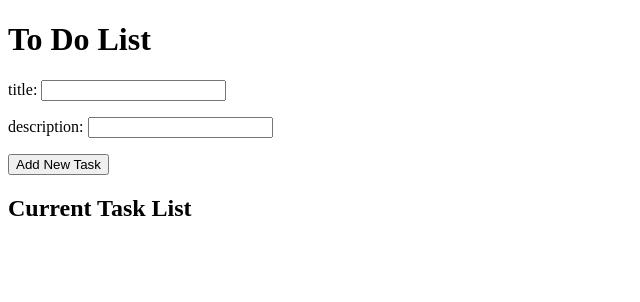
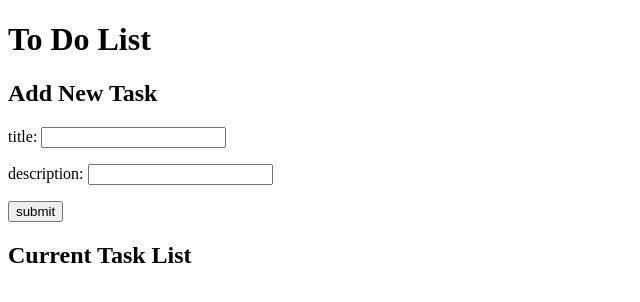
Before and after one commit to jiiiong/to-do-list, a React (Vite) app: page / in a window 1280 px wide. Shown: the top 302 px of the page, without its empty margins (0-640 px from the left). Built offline with nearby package versions, Linux system fonts and the light colour scheme.

Commit message:
improve the UI

```diff
--- a/src/to-do-list/dispalyItem.jsx
+++ b/src/to-do-list/dispalyItem.jsx
@@ -5,7 +5,9 @@ export default function DisplayItem({task, editing, onToggle, onDelete, onEdit,
     const titleRef = useRef(null);
     const descRef = useRef(null);
     return (
-      <div className="mb-4 flex justify-between align-middle">
+    <div>
+      <div className="h-[1px] bg-gray-700 mb-2"></div>
+      <div className="flex justify-between gap-3 mb-4">
         <div className="flex">
           <div className="mr-2">
             <Toggle
@@ -14,18 +16,19 @@ export default function DisplayItem({task, editing, onToggle, onDelete, onEdit,
               }}
             />
           </div>
-          <div className={task.finished ? "text-gray-600 line-through" : ""}>
-            <span className={editing ? "outline" : ''} contentEditable={editing} ref={titleRef}>{task.title}</span>
-            <p className={editing ? "outline " : ''} contentEditable={editing} ref={descRef}>{task.description}</p>
+          <div className={(task.finished ? "text-gray-600 line-through" : "")}>
+            <span className={(editing ? "outline outline-1 outline-offset-2" : '') + ' font-semibold inline-block mb-2'} contentEditable={editing} ref={titleRef}>{task.title}</span>
+            <div className={editing ? "outline outline-1 outline-offset-2" : ''} contentEditable={editing} ref={descRef}>{task.description}</div>
           </div>
         </div>
 
-        <div className="flex flex-col gap-1">
+        <div className="flex flex-col justify-items-start gap-1">
           <button onClick={editing ? ()=>{onSave(titleRef.current?.innerText, descRef.current?.innerText)}: onEdit}>
             {editing ? 'save' : 'edit'}
           </button>
           <button onClick={() => onDelete(task.id)}>delete</button>
         </div>
       </div>
+    </div>
     );
 }
--- a/src/to-do-list/display.jsx
+++ b/src/to-do-list/display.jsx
@@ -42,9 +42,9 @@ export default function Display({ taskList, setTaskList }) {
   const [editingTaskId, setEditingTaskId] = useState(null);
 
   return (
-    <div>
+    <div className="w-80 border-solid border-gray-400 border-1 py-2 px-4">
       <h2>Current Task List</h2>
-      <ul className="list-none pl-0 w-64">
+      <ul className="list-none pl-0 ">
         {taskList.map((task) => (
           <li key={task.id}>
             <DisplayItem
--- a/src/to-do-list/index.jsx
+++ b/src/to-do-list/index.jsx
@@ -54,12 +54,13 @@ export default function ToDoList() {
           addNewTask();
         }}
         className="
-                    w-64
-                    border-solid border-gray-300 border-1
+                    w-80
+                    border-solid border-gray-400 border-1
                     py-2 px-4
                     [&_p]:flex
                     [&_p]:justify-between"
       >
+      <h2>Add New Task</h2>
         <p>
           <label htmlFor="title">title: </label>
           <input type="text" id="title" required ref={titleRef}></input>
@@ -68,7 +69,7 @@ export default function ToDoList() {
           <label htmlFor="description">description: </label>
           <input type="text" id="description" required ref={descRef}></input>
         </p>
-        <button className="align-ri">Add New Task</button>
+        <button className="align-ri">submit</button>
       </form>
 
       <Display taskList={taskList} setTaskList={setTaskList} />
--- a/src/to-do-list/toggle.jsx
+++ b/src/to-do-list/toggle.jsx
@@ -4,7 +4,7 @@ export default function Toggle({onToggle}) {
     const [finished, setFinished] = useState(false);
 
     return (
-        <button
+        <span
             onClick={() => {
                 setFinished(!finished);
                 onToggle(!finished);
@@ -12,6 +12,6 @@ export default function Toggle({onToggle}) {
             className="select-none"
         >
         {finished ? '✅' : '⬜'}
-        </button>
+        </span>
     );
 }
```
